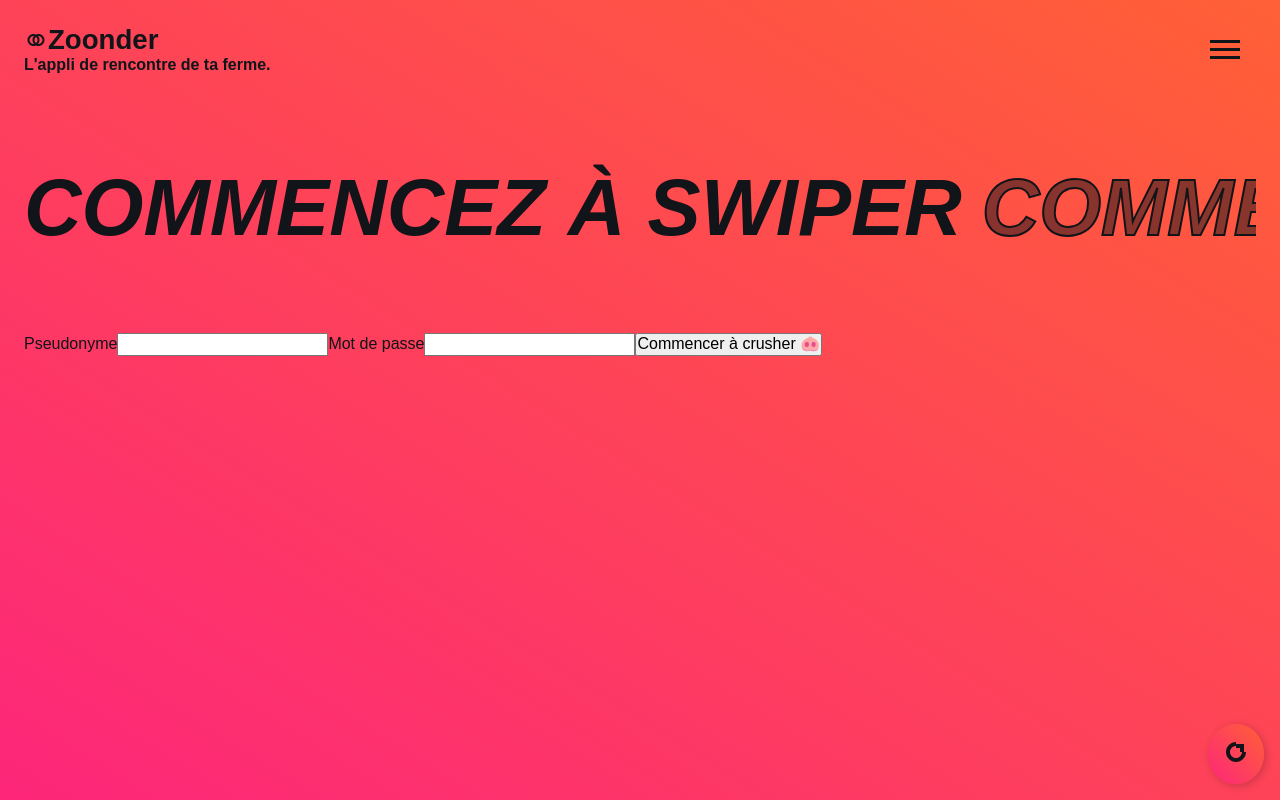
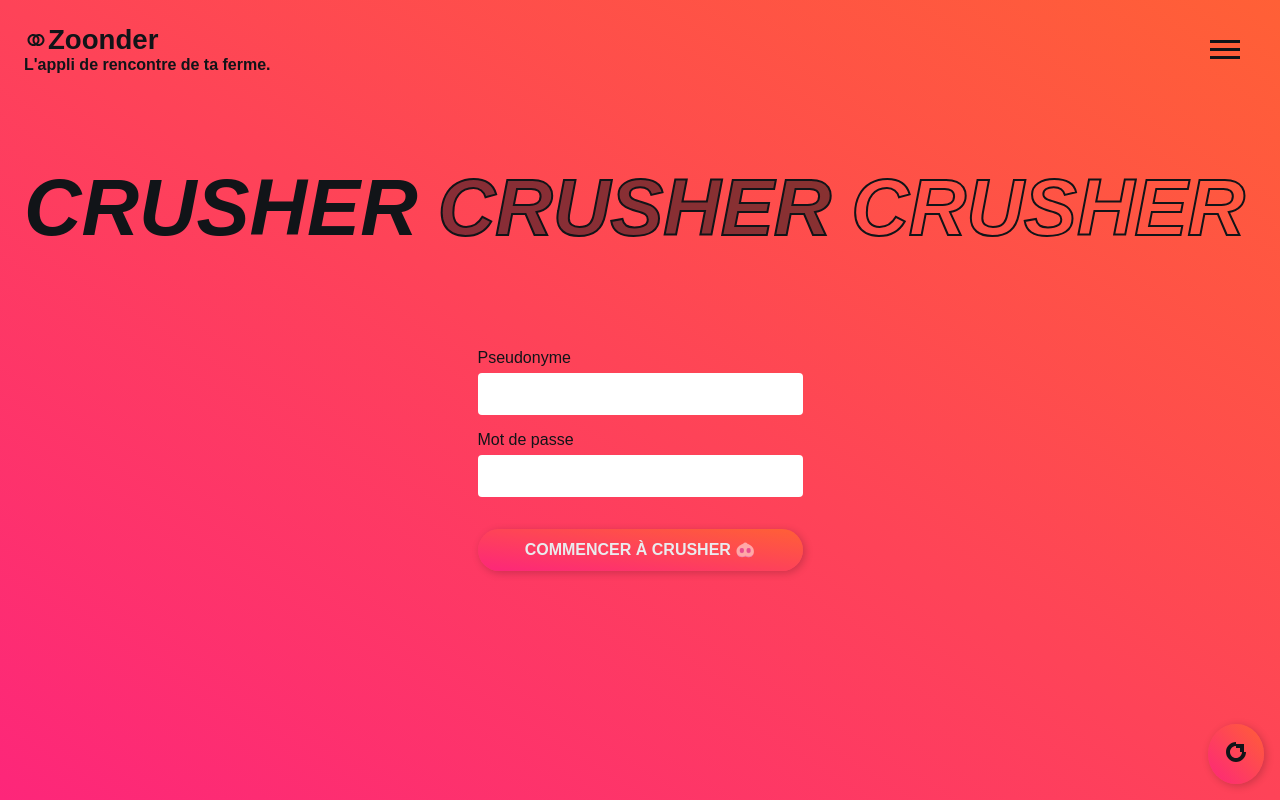
Before and after one commit to Formations-Grimille/zoonder-front, a Vue app: page /auth/login in a window 1280 px wide. Built offline with nearby package versions, Linux system fonts and the light colour scheme; a web font is replaced by a local one; what ohmyfetch would draw is missing.

Commit message:
✨ Added authentication

```diff
--- a/src/services/api.js
+++ b/src/services/api.js
@@ -13,10 +13,6 @@ export const getRandomProfile = async() => {
   return api('/api/profiles/random');
 }
 
-export const getTotalCrushes = async() => {
-  return api('/api/crushs');
-}
-
 export const tryMatch = async(id) => {
   return api('/api/match', { method: "POST", body: { id}});
 }
--- /dev/null
+++ b/src/stores/authStore.js
@@ -0,0 +1,25 @@
+import { defineStore } from 'pinia'
+
+export const useAuthStore = defineStore('auth', {
+  state: () => {
+    return {
+      user: undefined
+    }
+  },
+  actions: {
+    defineUserSession(user) {
+      this.user = user;
+    },
+    killUserSession() {
+      this.user = undefined;
+    }
+  },
+  getters: {
+    getAuthenticatedUser(state) {
+      return state.user;
+    },
+    isAuthenticated(state) {
+      return state.user !== null & state.user !== undefined;
+    }
+  }
+})
--- a/src/views/LoginView.vue
+++ b/src/views/LoginView.vue
@@ -1,14 +1,71 @@
 <template>
-  <Breadcrumb title="Commencez à swiper"/>
-  <form method="POST">
+  <Breadcrumb title="Crusher"/>
+  <form method="POST" @submit.prevent="login">
+    <p v-if="errorMessage" class="error-message">{{ errorMessage }}</p>
     <label for="username">Pseudonyme</label>
-    <input id="username" type="text">
+    <input v-model="username" id="username" autocomplete="username" type="text">
     <label for="password">Mot de passe</label>
-    <input id="password" type="password">
-    <button type="button">Commencer à crusher 🐽</button>
+    <input v-model="password" id="password" type="password" autocomplete="current-password">
+    <ButtonPrimary type="submit" class="btn-login">Commencer à crusher 🐽</ButtonPrimary>
   </form>
 </template>
 
 <script setup>
 import Breadcrumb from '@/components/layout/Breadcrumb.vue';
+import ButtonPrimary from '@/components/buttons/ButtonPrimary.vue';
+import { useAuthStore } from '@/stores/authStore.js';
+import { authenticate } from '@/services/api';
+import { useRouter } from 'vue-router';
+import { ref } from 'vue';
+
+const username = ref('');
+const password = ref('');
+const errorMessage = ref('');
+const userStore = useAuthStore();
+const router = useRouter();
+
+const login = () => {
+  authenticate({ username: username.value, password: password.value}).then(response => {
+    if(response.success === false) {
+      errorMessage.value = response.message;
+      userStore.killUserSession();
+    } else {
+      userStore.defineUserSession(response);
+      router.push({ name: 'swipe-page'});
+    }
+  });
+}
 </script>
+
+<style lang="scss" scoped>
+form {
+  .error-message {
+    background-color: rgba($light_color, 0.2);
+    padding: 1em;
+  }
+  display: flex;
+  flex-flow: column nowrap;
+  max-width: 325px;
+  margin: 0 auto;
+
+  input {
+    width: 100%;
+    height: 42px;
+    padding: 0.75em 1em;
+    border: none;
+    border-radius: 4px;
+  }
+
+  label {
+    margin-top: 1em;
+    margin-bottom: 0.35em;
+    font-size: font_size_medium;
+  }
+
+  .btn-login {
+    margin-top: 2em;
+    box-shadow: 2px 2px 8px rgba(0, 0, 0, 0.2);
+  }
+}
+
+</style>
```
